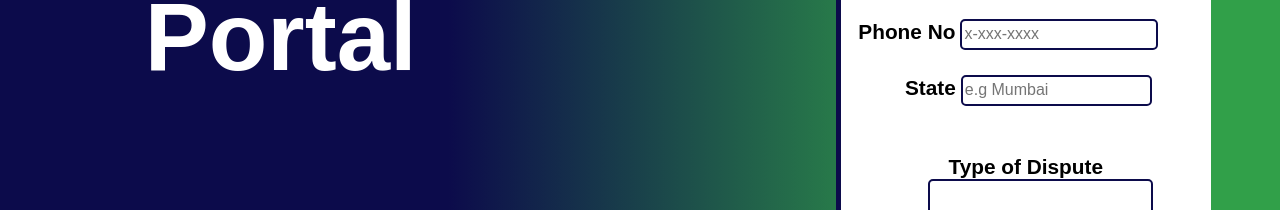
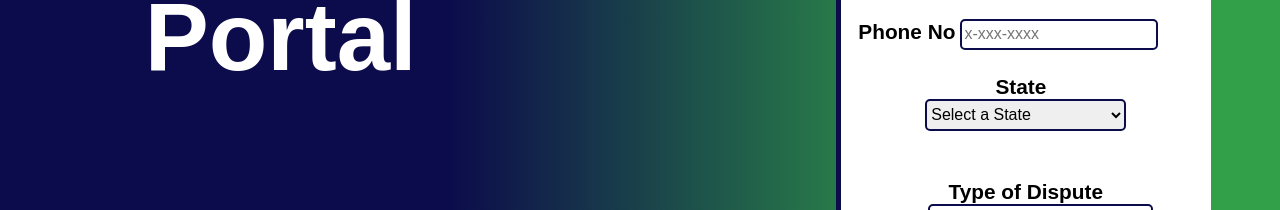
Before and after one commit to Huzaifa-Tawab/daily-samadhan--0.01, a React (Create React App) app: page /complaintportal in a window 1280 px wide. Shown: the part 487-697 px from the top of the page. Built offline with nearby package versions, Linux system fonts and the light colour scheme; a web font is replaced by a local one.

Commit message:
comaplaints pages contact setting

```diff
--- a/src/pages/Complaint Portal/Complainportal.jsx
+++ b/src/pages/Complaint Portal/Complainportal.jsx
@@ -154,13 +154,42 @@
             <label className="errorLabel">{phoneerror}</label>
           </div>
           <div className="form-state">
-            <span>State</span>
-            <input
-              type="text"
-              placeholder="e.g Mumbai"
-              onChange={(e) => setstate(e.target.value)}
-              value={State}
-            />
+  <label htmlFor="state">State</label>
+  <select
+    id="stat"
+    value={State}
+    onChange={(e) => setstate(e.target.value)}
+  >
+    <option value="">Select a State</option>
+    <option value="Andhra Pradesh">Andhra Pradesh</option>
+    <option value="Arunachal Pradesh">Arunachal Pradesh</option>
+    <option value="Assam">Assam</option>
+    <option value="Bihar">Bihar</option>
+    <option value="Chhattisgarh">Chhattisgarh</option>
+    <option value="Goa">Goa</option>
+    <option value="Gujarat">Gujarat</option>
+    <option value="Haryana">Haryana</option>
+    <option value="Himachal Pradesh">Himachal Pradesh</option>
+    <option value="Jharkhand">Jharkhand</option>
+    <option value="Karnataka">Karnataka</option>
+    <option value="Kerala">Kerala</option>
+    <option value="Madhya Pradesh">Madhya Pradesh</option>
+    <option value="Maharashtra">Maharashtra</option>
+    <option value="Manipur">Manipur</option>
+    <option value="Meghalaya">Meghalaya</option>
+    <option value="Mizoram">Mizoram</option>
+    <option value="Nagaland">Nagaland</option>
+    <option value="Odisha">Odisha</option>
+    <option value="Punjab">Punjab</option>
+    <option value="Rajasthan">Rajasthan</option>
+    <option value="Sikkim">Sikkim</option>
+    <option value="Tamil Nadu">Tamil Nadu</option>
+    <option value="Telangana">Telangana</option>
+    <option value="Tripura">Tripura</option>
+    <option value="Uttarakhand">Uttarakhand</option>
+    <option value="Uttar Pradesh">Uttar Pradesh</option>
+    <option value="West Bengal">West Bengal</option>
+  </select>
             <br />
             <label className="errorLabel">{Stateerror}</label>
           </div>
--- a/src/pages/Complaint Portal/complaintportal.css
+++ b/src/pages/Complaint Portal/complaintportal.css
@@ -25,3 +25,20 @@
 
     }
 }
+.form-state{
+    padding: 5px;
+    font-size: 1.3rem;
+    font-weight: 600;
+
+     label{
+      margin-right: 10px;
+     }
+  }
+  #stat{
+    width: 77%;
+    height: 32px;
+    border-radius: 5px;
+    font-size: 1rem;
+    border: 2px solid#0C0B4B;
+
+  }
--- a/src/pages/Contact/contact.css
+++ b/src/pages/Contact/contact.css
@@ -102,8 +102,8 @@
    }
 }
 #state{
-  width: 75%;
-  height: 25px;
+  width: 77%;
+  height: 32px;
   border-radius: 5px;
   font-size: 1rem;
   border: 2px solid#0C0B4B;
```
